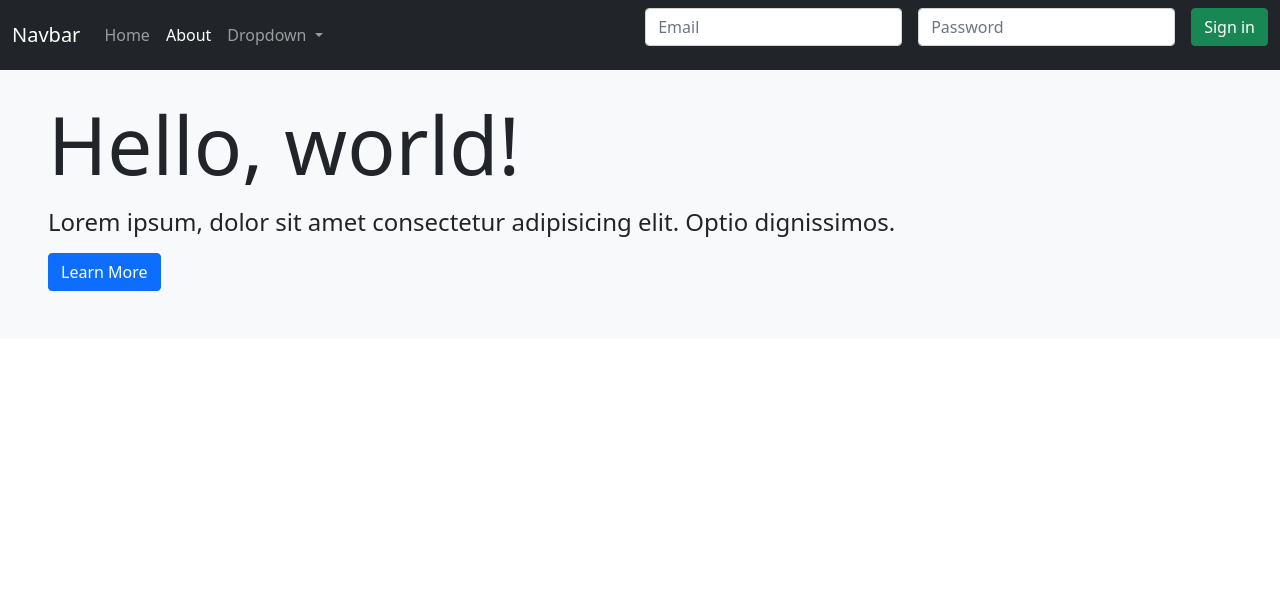
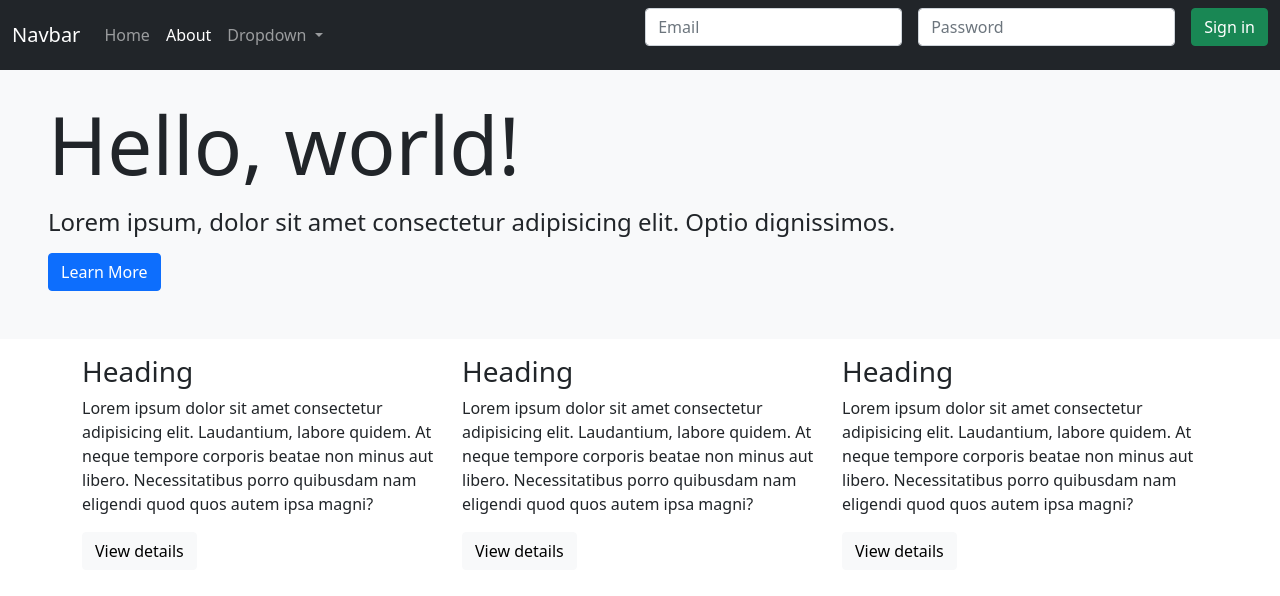
Before and after one commit to idosarue/DI_Bootcamp, a plain HTML site: page week1/day4/exercises/components/index.html in a window 1280 px wide. Drawn offline with nearby package versions, Linux system fonts and the light colour scheme.

Commit message:
added buttons to ex1

```diff
--- a/week1/day4/exercises/components/index.html
+++ b/week1/day4/exercises/components/index.html
@@ -60,6 +60,29 @@
             <a class="btn btn-primary" href="" role="button">Learn More</a>
           </div>
       </header>
+      <div class="container mt-3 cont">
+        <div class="row">
+            <div class="col-md-4">
+                <h3>Heading</h3>
+                <p>Lorem ipsum dolor sit amet consectetur adipisicing elit. Laudantium, labore quidem. At neque tempore corporis beatae non minus aut libero. Necessitatibus porro quibusdam nam eligendi quod quos autem ipsa magni?</p>
+                <button type="button" class="btn btn-light btn-md">View details</button>
+            </div>
+            <div class="col-md-4">
+              <h3>Heading</h3>
+              <p>Lorem ipsum dolor sit amet consectetur adipisicing elit. Laudantium, labore quidem. At neque tempore corporis beatae non minus aut libero. Necessitatibus porro quibusdam nam eligendi quod quos autem ipsa magni?</p>
+              <button type="button" class="btn btn-light btn-md">View details</button>
+          </div>
+          <div class="col-md-4">
+              <h3>Heading</h3>
+              <p>Lorem ipsum dolor sit amet consectetur adipisicing elit. Laudantium, labore quidem. At neque tempore corporis beatae non minus aut libero. Necessitatibus porro quibusdam nam eligendi quod quos autem ipsa magni?</p>
+              <button type="button" class="btn btn-light btn-md">View details</button>
+
+          </div>
+
+        </div>
+      </div>
+
+
 
     <script src="https://cdn.jsdelivr.net/npm/@popperjs/core@2.9.2/dist/umd/popper.min.js" integrity="sha384-IQsoLXl5PILFhosVNubq5LC7Qb9DXgDA9i+tQ8Zj3iwWAwPtgFTxbJ8NT4GN1R8p" crossorigin="anonymous"></script>
     <script src="https://cdn.jsdelivr.net/npm/bootstrap@5.0.2/dist/js/bootstrap.min.js" integrity="sha384-cVKIPhGWiC2Al4u+LWgxfKTRIcfu0JTxR+EQDz/bgldoEyl4H0zUF0QKbrJ0EcQF" crossorigin="anonymous"></script>
```
